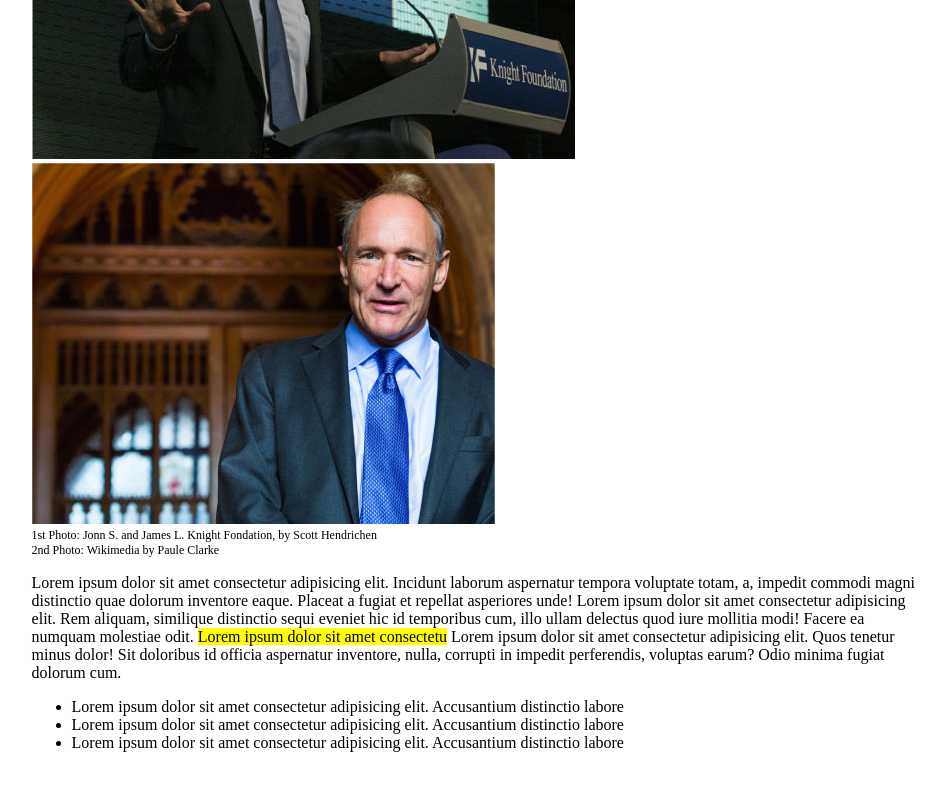
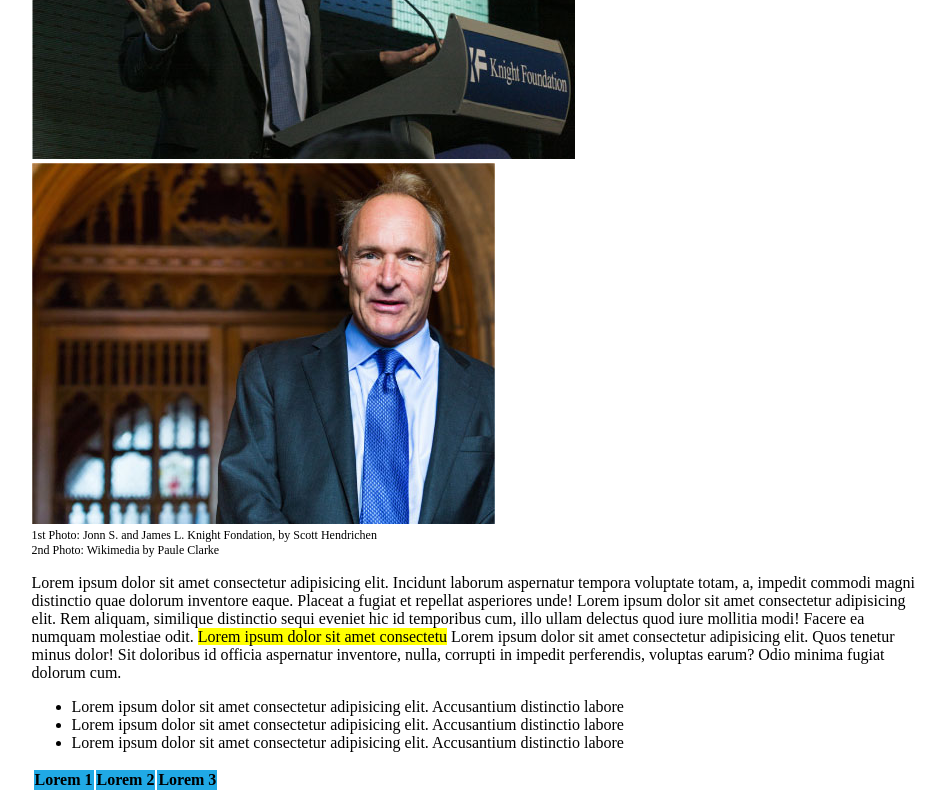
Before and after one commit to mariklim/html-css-booleaner, a plain HTML site: page index.html in a window 1280 px wide. Shown: the part 607-1407 px from the top of the page, without its empty margins (166-1111 px from the left). Before the commit the page ends 1375 px from the top, so only its background shows below. Drawn offline with Linux system fonts and the light colour scheme.

Commit message:
Add Table Thead

```diff
--- a/css/style.css
+++ b/css/style.css
@@ -39,3 +39,7 @@
 .text-special{
     background-color: yellow;
 }
+
+thead{
+    background-color: #20A9E5;
+}
--- a/index.html
+++ b/index.html
@@ -79,6 +79,22 @@
          </section>
           <!-- /List -->
 
+         <!-- Table -->
+          <section>
+              <table>
+                  <thead>
+                      <tr>
+                          <th>Lorem 1</th>
+                          <th>Lorem 2</th>
+                          <th>Lorem 3</th>
+                      </tr>
+                  </thead>
+              </table>
+
+          </section>
+         <!-- /Table -->
+
+
 
 
 
```
